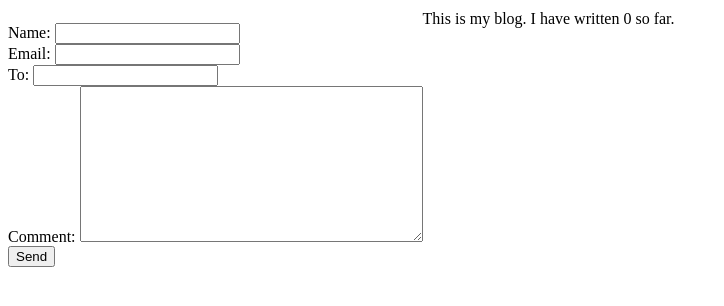
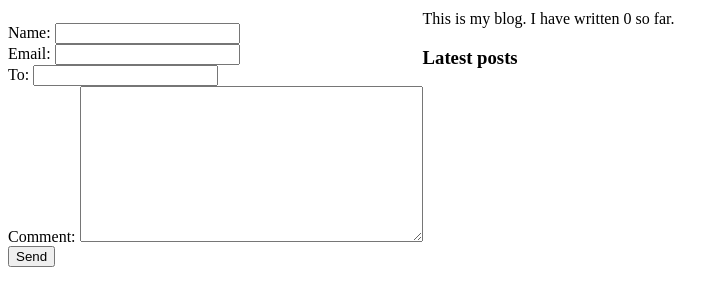
Before and after one commit to mrbazzan/django-project, a Django app: template mysite/blog/templates/blog/post/share.html in a window 1280 px wide. Shown: the part 65-371 px from the top of the page, without its empty margins (0-724 px from the left). Run offline with Django 4.2, Linux system fonts and the light colour scheme; the template is opened without the code that fills it: values that come from a table or form of the project are taken from there, others are empty.

Commit message:
blog: templatetags: inclusion_tag to show latest posts

```diff
--- a/mysite/blog/templates/blog/base.html
+++ b/mysite/blog/templates/blog/base.html
@@ -17,6 +17,8 @@
       This is my blog.
       I have written {% total_posts %} so far.
     </p>
+    <h3>Latest posts</h3>
+    {% show_latest_posts 3 %}
   </div>
 </body>
 </html>
--- /dev/null
+++ b/mysite/blog/templates/blog/post/list_posts.html
@@ -0,0 +1,7 @@
+<ul>
+{% for post in posts %}
+  <li>
+    <a href="{{ post.get_absolute_url }}">{{ post }}</a>
+  </li>
+{% endfor %}
+</ul>
--- a/mysite/blog/templatetags/blog_tags.py
+++ b/mysite/blog/templatetags/blog_tags.py
@@ -7,3 +7,9 @@ register = template.Library()
 @register.simple_tag
 def total_posts():
     return Post.published.count()
+
+
+@register.inclusion_tag('blog/post/list_posts.html')
+def show_latest_posts(count=5):
+    latest_posts = Post.published.order_by('-publish')[:count]
+    return {'posts': latest_posts}
```
